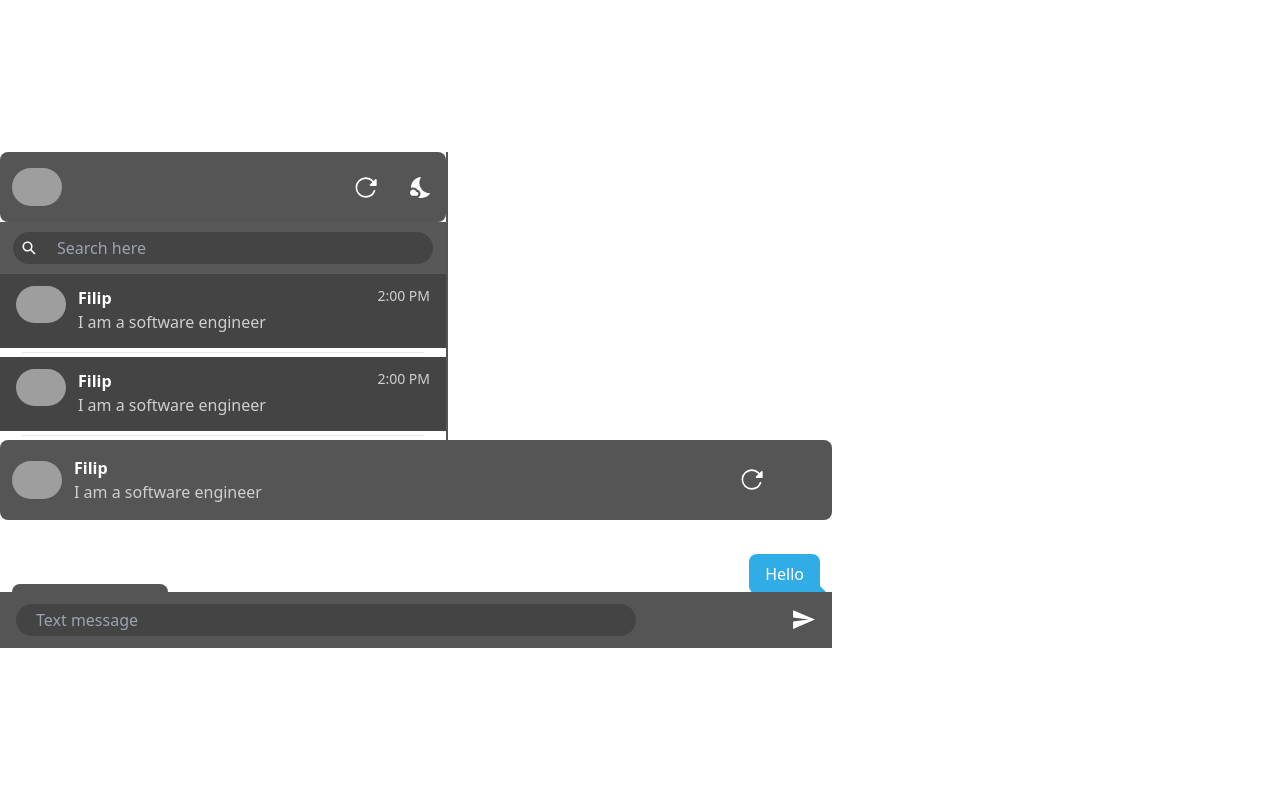
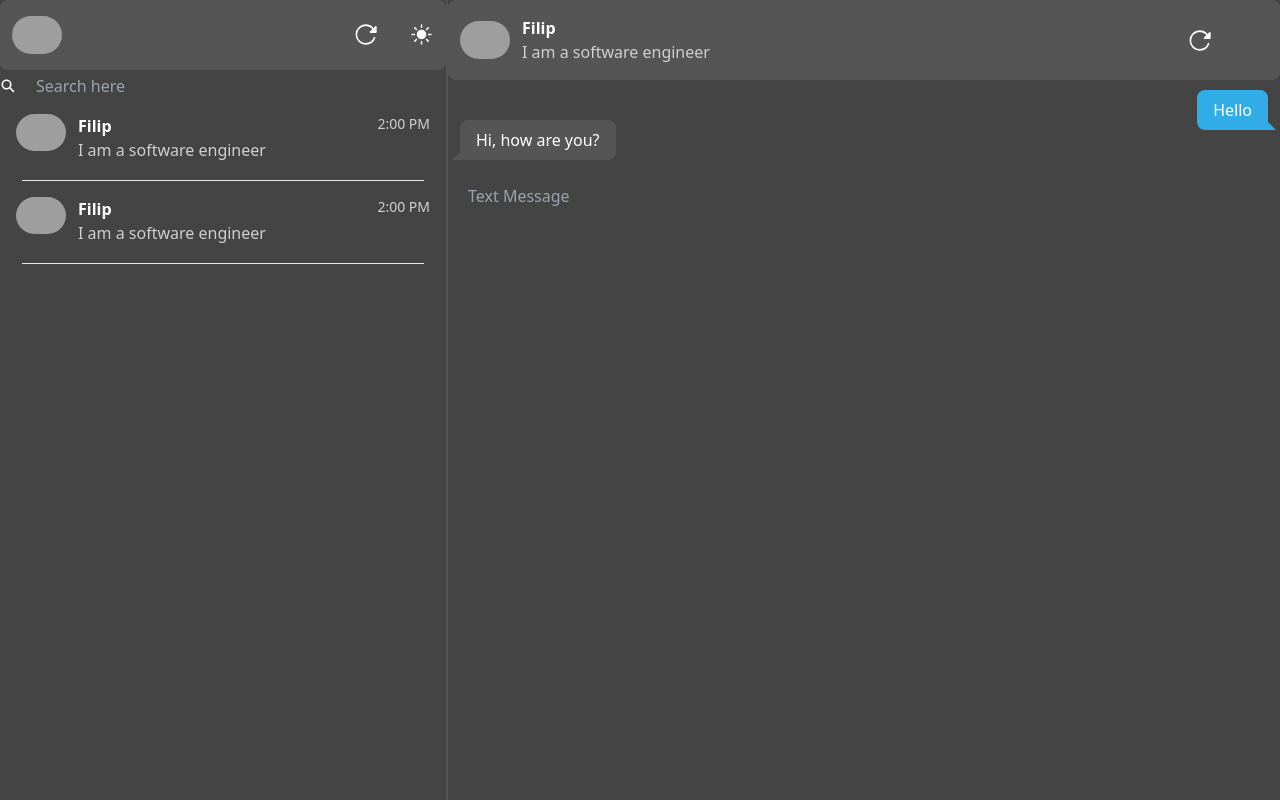
Before and after one commit to coleYab/Enawga, a Next.js app in the folder front-end/: page /home in a window 1280 px wide. Built offline with nearby package versions, Linux system fonts and the light colour scheme; grey boxes are pictures that could not be loaded.

Commit message:
Apllied Containers

```diff
--- a/front-end/app/home/page.jsx
+++ b/front-end/app/home/page.jsx
@@ -1,83 +1,31 @@
 'use client';
 import { useState } from 'react';
-import { IoSearchSharp } from 'react-icons/io5';
 
-import ProfileCard from '@components/ProfileCard';
-import InputCard from '@components/InputCard';
-import FriendCard from '@components/FriendCard';
-import ChatBubble from '@components/ChatBubble';
-import { MdSend } from 'react-icons/md';
-
-const mockUser = {
-  name: 'Filip',
-  bio: 'I am a software engineer',
-  time: '2:00 PM',
-  session: true,
-};
-
-const mockUser2 = {
-  name: 'Filip',
-  bio: 'I am a software engineer',
-  session: false,
-};
+import FriendList from '@containers/FriendList';
+import ChatBox from '@containers/ChatBox';
 
 const HomePage = () => {
-  const [theme, setTheme] = useState('light');
+  const [theme, setTheme] = useState('dark');
+  const [isBack, setIsBack] = useState(true);
 
   const changeTheme = () => {
-    document.body.classList.toggle('dark');
-    setTheme(theme === 'light' ? 'dark' : 'light');
+    document.body.classList.toggle('light');
+    setTheme(theme === 'dark' ? 'light' : 'dark');
   };
 
   return (
-    <div className="w-screen min-h-screen bg-[var(--background-color)] flex-center">
-      <div className="container">
-        <div className="left-side">
-          <div>
-            <ProfileCard
-              user={mockUser}
-              theme={theme}
-              changeTheme={changeTheme}
-            />
-          </div>
+    <div className="w-screen h-screen  bg-[var(--box-color)] ">
+      <div className="hidden lg:flex w-full h-full bg-[var(--box-color)] ">
+        <FriendList theme={theme} changeTheme={changeTheme} />
+        <ChatBox />
+      </div>
 
-          <div className="bg-[var(--box-color-3)] px-[13px] py-[10px]">
-            <div className="bg-[var(--box-color)] rounded-[40px] px-2 flex items-center">
-              <i className="text-2xl">
-                <IoSearchSharp />
-              </i>
-
-              <div className="w-full">
-                <InputCard placeHolder="Search here" />
-              </div>
-            </div>
-          </div>
-
-          <div className="chat-list">
-            <FriendCard user={mockUser} />
-            <hr />
-            <FriendCard user={mockUser} />
-            <hr />
-          </div>
-        </div>
-
-        <div className="right-side">
-          <div>
-            <ProfileCard user={mockUser2} />
-          </div>
-
-          <div className="px-3 py-6">
-            <ChatBubble message="Hello" session={true} />
-            <ChatBubble message="Hi, how are you?" session={false} />
-          </div>
-
-          <div className="flex-between px-4 py-3 absolute bottom-0 w-full bg-[var(--box-color-2)]">
-            <InputCard placeHolder="Text message" />
-            <i>
-              <MdSend size={25} />
-            </i>
-          </div>
-        </div>
+      <div className="lg:hidden block w-full h-full relative">
+        {!isBack ? (
+          <FriendList theme={theme} changeTheme={changeTheme} />
+        ) : (
+          <ChatBox />
+        )}
       </div>
     </div>
   );
```
